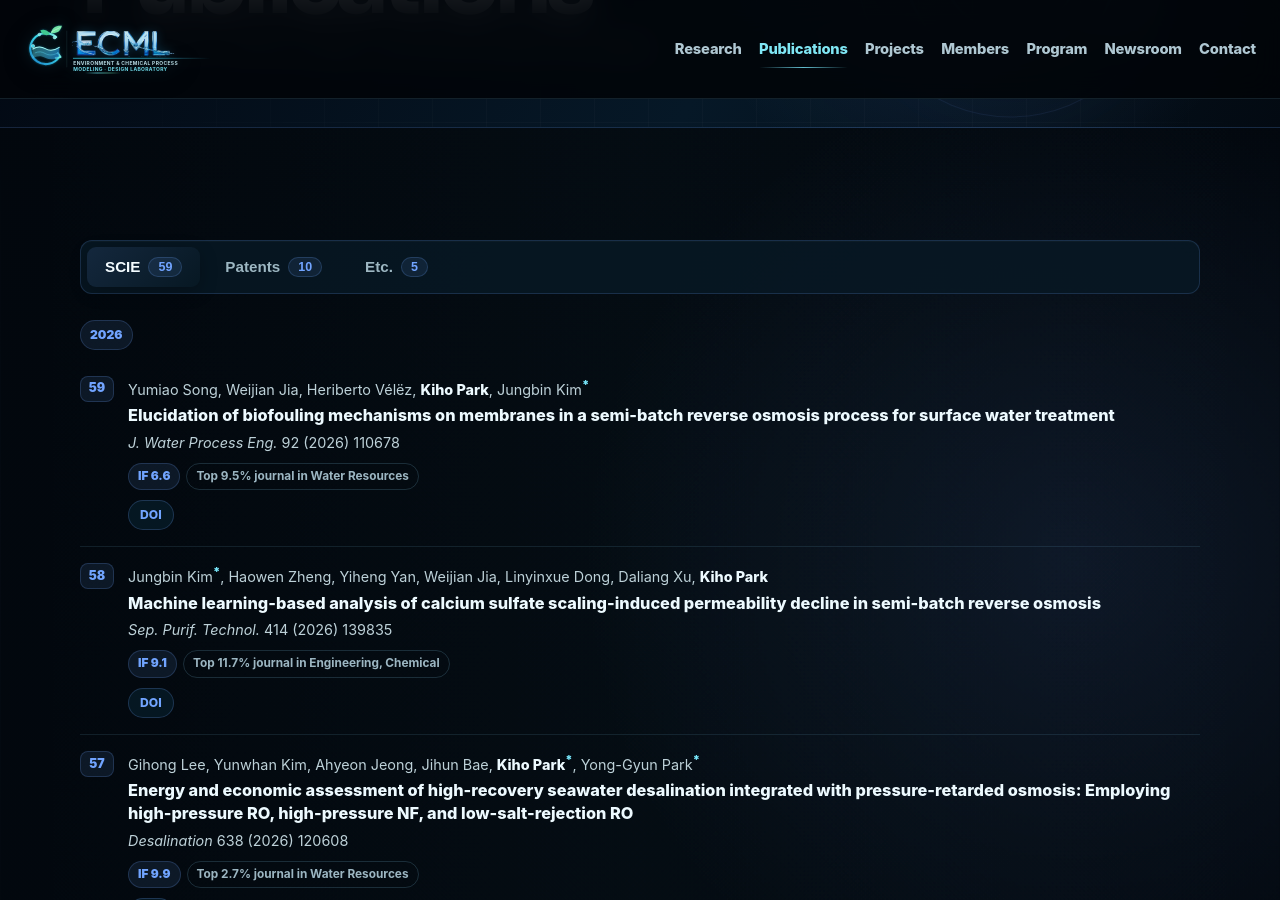
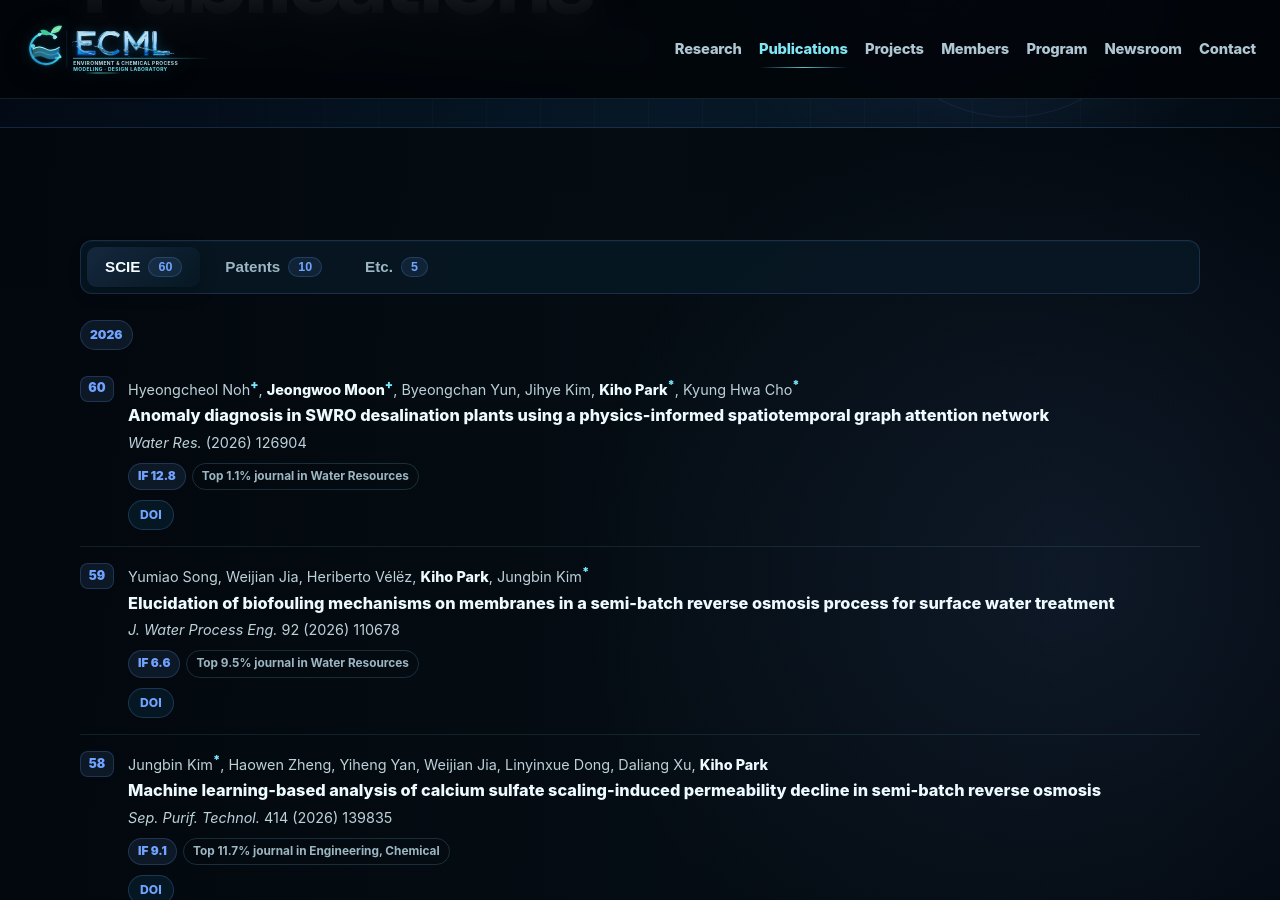
Before and after one commit to ecml-hyu/ecml-hyu.github.io, a Jekyll site: the page built from publications.html, in a window 1280 px wide and 900 px high, scrolled down 301 px. Built offline with Jekyll 4.4.1, drawn with Linux system fonts in a browser that asks for light colours.

Commit message:
Add 2026 Water Research publication

```diff
--- a/_data/publications.yml
+++ b/_data/publications.yml
@@ -9,6 +9,40 @@
 # id                      : 구 홈페이지의 원본 순번 (재정렬해도 보존)
 # publisher               : 단행본/북챕터 출판사. 저널 논문은 null
 
+- id: 60
+  type: journal-scie
+  title: "Anomaly diagnosis in SWRO desalination plants using a physics-informed spatiotemporal graph attention network"
+  year: 2026
+  authors:
+    - name: "Hyeongcheol Noh"
+      corresponding: false
+      co_first: true
+    - name: "Jeongwoo Moon"
+      corresponding: false
+      co_first: true
+    - name: "Byeongchan Yun"
+      corresponding: false
+      co_first: false
+    - name: "Jihye Kim"
+      corresponding: false
+      co_first: false
+    - name: "Kiho Park"
+      corresponding: true
+      co_first: false
+    - name: "Kyung Hwa Cho"
+      corresponding: true
+      co_first: false
+  journal: "Water Res."
+  volume: null
+  issue: null
+  pages: "126904"
+  publisher: null
+  doi: "10.1016/j.watres.2026.126904"
+  url: null
+  journal_rank: "Top 1.1% journal in Water Resources"
+  section: null
+  impact_factor: 12.8
+
 - id: 59
   type: journal-scie
   title: "Elucidation of biofouling mechanisms on membranes in a semi-batch reverse osmosis process for surface water treatment"
```
